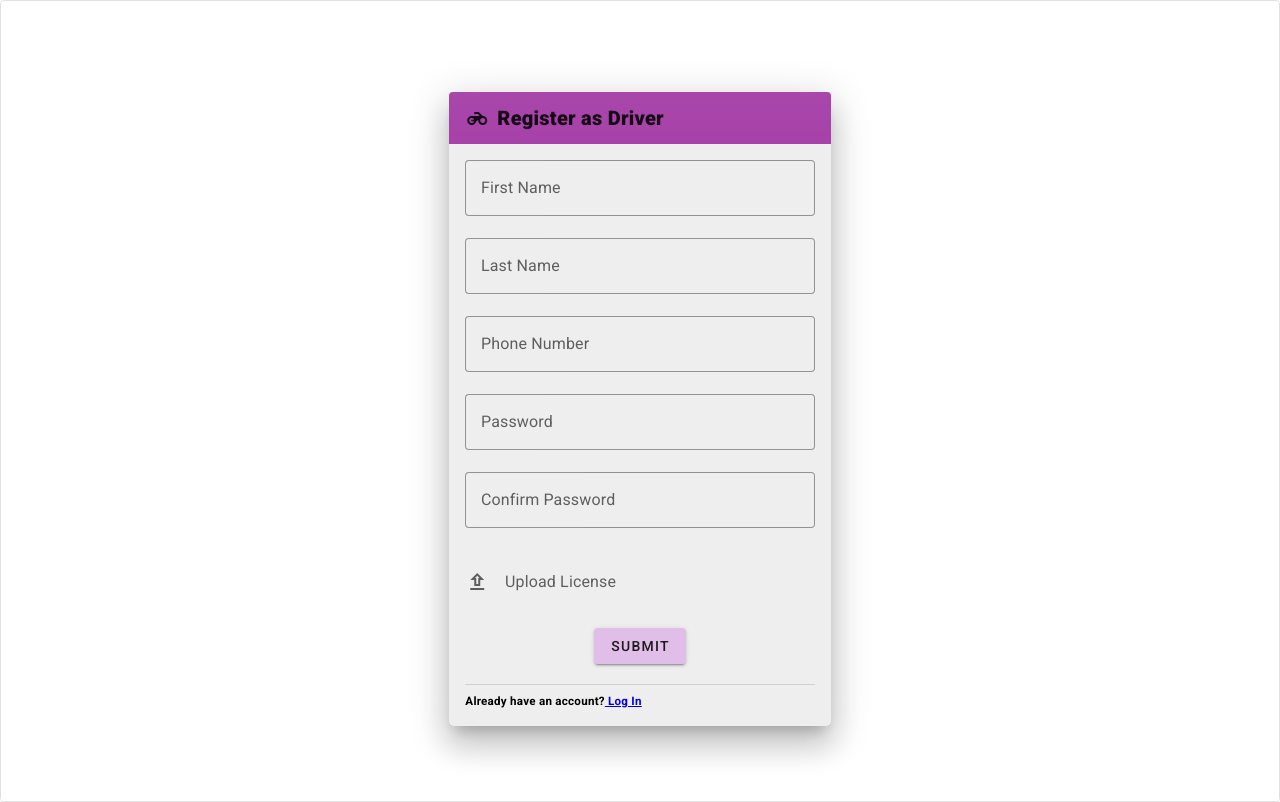
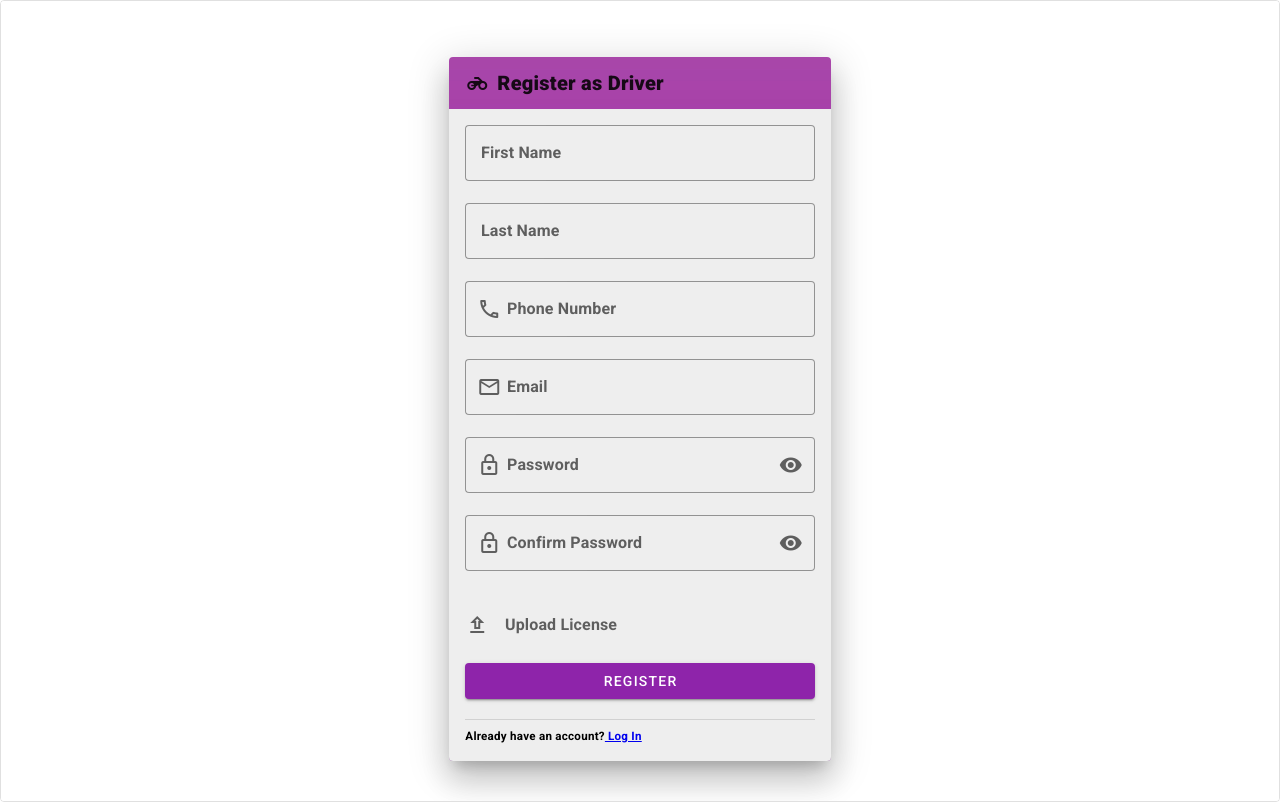
Before and after one commit to jeremydanielestrada/MotoGo, a Vue app: page /driver-register in a window 1280 px wide. Built offline with nearby package versions, Linux system fonts and the light colour scheme.

Commit message:
fixed: fixing form submit functionalities and utilizing codes

```diff
--- a/src/components/auth/DriverRegistrationForm.vue
+++ b/src/components/auth/DriverRegistrationForm.vue
@@ -1,16 +1,64 @@
+<script setup>
+import { ref } from 'vue'
+
+const isPasswordVisible = ref(false)
+const isPasswordConfirmVisible = ref(false)
+</script>
+
 <template>
   <v-form fast-fail @submit.prevent>
-    <v-text-field label="First Name" type="text" variant="outlined"></v-text-field>
+    <v-text-field
+      class="font-weight-bold"
+      label="First Name"
+      type="text"
+      variant="outlined"
+    ></v-text-field>
 
-    <v-text-field label="Last Name" type="password" variant="outlined"></v-text-field>
+    <v-text-field
+      class="font-weight-bold"
+      label="Last Name"
+      type="password"
+      variant="outlined"
+    ></v-text-field>
 
-    <v-text-field label="Phone Number" type="phone" variant="outlined"></v-text-field>
+    <v-text-field
+      class="font-weight-bold"
+      prepend-inner-icon="mdi-phone-outline"
+      label="Phone Number"
+      type="phone"
+      variant="outlined"
+    ></v-text-field>
 
-    <v-text-field label="Password" type="password" variant="outlined"></v-text-field>
+    <v-text-field
+      class="font-weight-bold"
+      prepend-inner-icon="mdi-email-outline"
+      label="Email"
+      type="text"
+      variant="outlined"
+    ></v-text-field>
 
-    <v-text-field label="Confirm Password" type="password" variant="outlined"></v-text-field>
+    <v-text-field
+      class="font-weight-bold"
+      label="Password"
+      prepend-inner-icon="mdi-lock-outline"
+      :type="isPasswordVisible ? 'text' : 'password'"
+      :append-inner-icon="isPasswordVisible ? 'mdi-eye-off' : 'mdi-eye'"
+      @click:append-inner="isPasswordVisible = !isPasswordVisible"
+      variant="outlined"
+    ></v-text-field>
+
+    <v-text-field
+      class="font-weight-bold"
+      label="Confirm Password"
+      prepend-inner-icon="mdi-lock-outline"
+      :type="isPasswordConfirmVisible ? 'text' : 'password'"
+      :append-inner-icon="isPasswordConfirmVisible ? 'mdi-eye-off' : 'mdi-eye'"
+      @click:append-inner="isPasswordConfirmVisible = !isPasswordConfirmVisible"
+      variant="outlined"
+    ></v-text-field>
 
     <v-file-input
+      class="font-weight-bold"
       :show-size="1000"
       color="deep-purple-accent-4"
       label="Upload License"
@@ -22,22 +70,7 @@
     >
     </v-file-input>
 
-    <div class="d-flex justify-center">
-      <v-hover v-slot="{ isHovering, props }">
-        <v-btn
-          v-bind="props"
-          :color="isHovering ? 'purple-darken-1' : undefined"
-          class="mt-2 submit-button"
-          type="submit"
-          ripple
-          >Submit</v-btn
-        >
-      </v-hover>
-    </div>
+    <v-btn class="butn-btn" color="purple-darken-1" text="REGISTER" type="submit" block> </v-btn>
   </v-form>
 </template>
-<style scoped>
-.submit-button {
-  background-color: #e1bee7;
-}
-</style>
+<style scoped></style>
--- a/src/components/auth/RegisterForm.vue
+++ b/src/components/auth/RegisterForm.vue
@@ -1,10 +1,12 @@
 <script setup>
 import { ref } from 'vue'
-
+import DriverRegistrationForm from './DriverRegistrationForm.vue'
 const tab = ref('Passenger')
 const items = ['Passenger', 'Driver']
 const LogIndialog = ref(false)
 const Registerdialog = ref(false)
+const isPasswordVisible = ref(false)
+const isPasswordConfirmVisible = ref(false)
 </script>
 
 <template>
@@ -48,31 +50,6 @@ const Registerdialog = ref(false)
                             <v-form fast-fail @submit.prevent>
                               <v-text-field
                                 class="font-weight-bold"
-                                prepend-inner-icon="mdi-account"
-                                label="Email"
-                                type="text"
-                                variant="outlined"
-                              ></v-text-field>
-
-                              <v-text-field
-                                class="font-weight-bold"
-                                label="Password"
-                                prepend-inner-icon="mdi-lock"
-                                type="password"
-                                variant="outlined"
-                              ></v-text-field>
-                            </v-form>
-                          </v-card-text>
-                        </div>
-                      </v-tabs-window-item>
-
-                      <!-- Entrees Content -->
-                      <v-tabs-window-item value="Driver">
-                        <div flat>
-                          <v-card-text>
-                            <v-form fast-fail @submit.prevent>
-                              <v-text-field
-                                class="font-weight-bold"
                                 label="First Name"
                                 type="text"
                                 variant="outlined"
@@ -87,6 +64,7 @@ const Registerdialog = ref(false)
 
                               <v-text-field
                                 class="font-weight-bold"
+                                prepend-inner-icon="mdi-phone-outline"
                                 label="Phone Number"
                                 type="phone"
                                 variant="outlined"
@@ -94,31 +72,54 @@ const Registerdialog = ref(false)
 
                               <v-text-field
                                 class="font-weight-bold"
+                                prepend-inner-icon="mdi-email-outline"
+                                label="Email"
+                                type="text"
+                                variant="outlined"
+                              ></v-text-field>
+
+                              <v-text-field
+                                class="font-weight-bold"
                                 label="Password"
-                                type="password"
+                                prepend-inner-icon="mdi-lock-outline"
+                                :type="isPasswordVisible ? 'text' : 'password'"
+                                :append-inner-icon="isPasswordVisible ? 'mdi-eye-off' : 'mdi-eye'"
+                                @click:append-inner="isPasswordVisible = !isPasswordVisible"
                                 variant="outlined"
                               ></v-text-field>
 
                               <v-text-field
                                 class="font-weight-bold"
                                 label="Confirm Password"
-                                type="password"
+                                prepend-inner-icon="mdi-lock-outline"
                                 variant="outlined"
+                                :type="isPasswordConfirmVisible ? 'text' : 'password'"
+                                :append-inner-icon="
+                                  isPasswordConfirmVisible ? 'mdi-eye-off' : 'mdi-eye'
+                                "
+                                @click:append-inner="
+                                  isPasswordConfirmVisible = !isPasswordConfirmVisible
+                                "
                               ></v-text-field>
 
-                              <v-file-input
-                                class="font-weight-bold"
-                                :show-size="1000"
-                                color="deep-purple-accent-4"
-                                label="Upload License"
-                                placeholder="Select your files"
-                                prepend-icon="mdi-upload-outline"
-                                counter
-                                multiple
-                                variant="plain"
+                              <v-btn
+                                color="purple-darken-1"
+                                text="REGISTER"
+                                @click="Registerdialog = false"
+                                block
+                                type="submit"
                               >
-                              </v-file-input>
+                              </v-btn>
                             </v-form>
+                          </v-card-text>
+                        </div>
+                      </v-tabs-window-item>
+
+                      <!-- Entrees Content -->
+                      <v-tabs-window-item value="Driver">
+                        <div flat>
+                          <v-card-text>
+                            <DriverRegistrationForm></DriverRegistrationForm>
                           </v-card-text>
                         </div>
                       </v-tabs-window-item>
@@ -132,15 +133,6 @@ const Registerdialog = ref(false)
 
             <v-card-actions class="d-flex justify-center">
               <v-btn text="Close" variant="plain" @click="Registerdialog = false">Close</v-btn>
-              <v-btn
-                class="butn-btn"
-                color="white"
-                text="Save"
-                variant="white"
-                @click="Registerdialog = false"
-              >
-                Save
-              </v-btn>
             </v-card-actions>
           </v-card>
         </v-dialog>
@@ -170,10 +162,7 @@ const Registerdialog = ref(false)
   box-shadow: 10px 20px 30px rgb(252, 246, 252);
   backdrop-filter: blur(10px);
 }
-.button-btn {
-  font-size: medium;
-  border: 1px solid #8e24aa;
-}
+
 .text-white {
   border-color: #8e24aa;
 }
```
